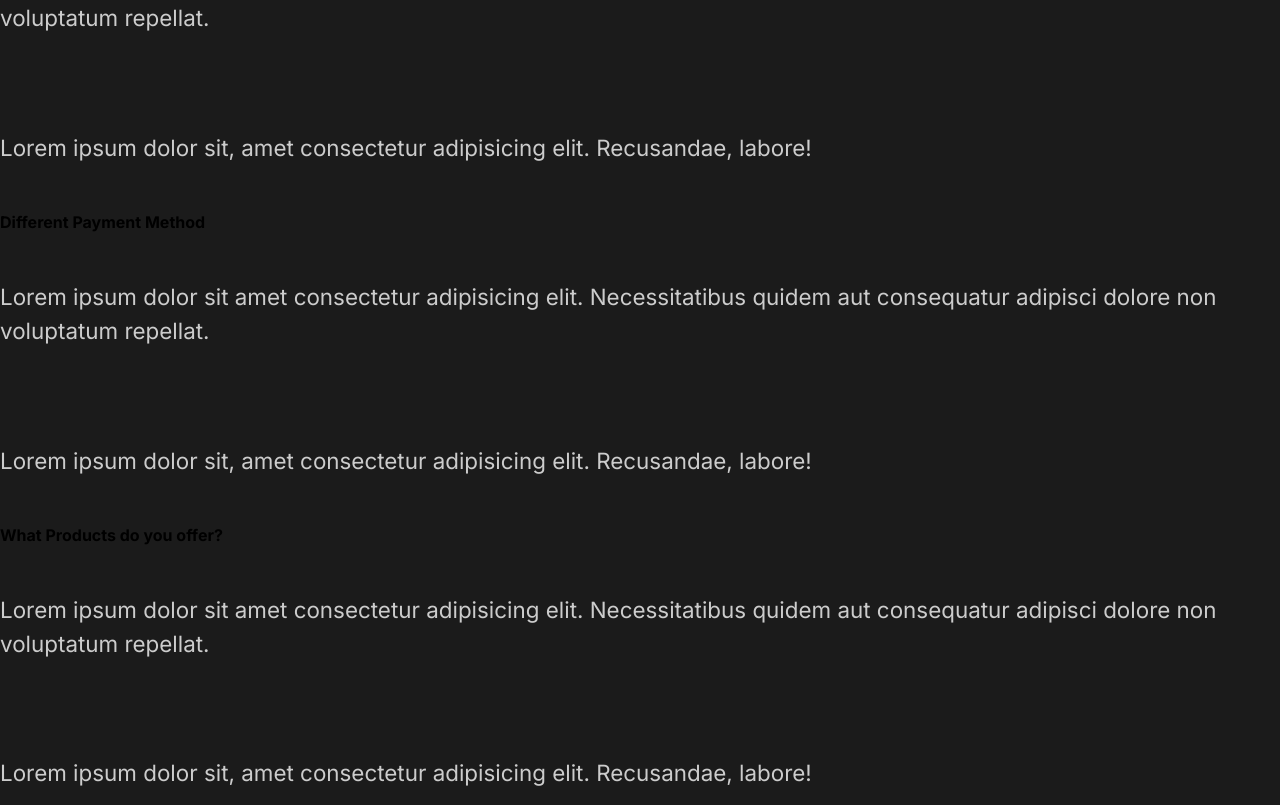
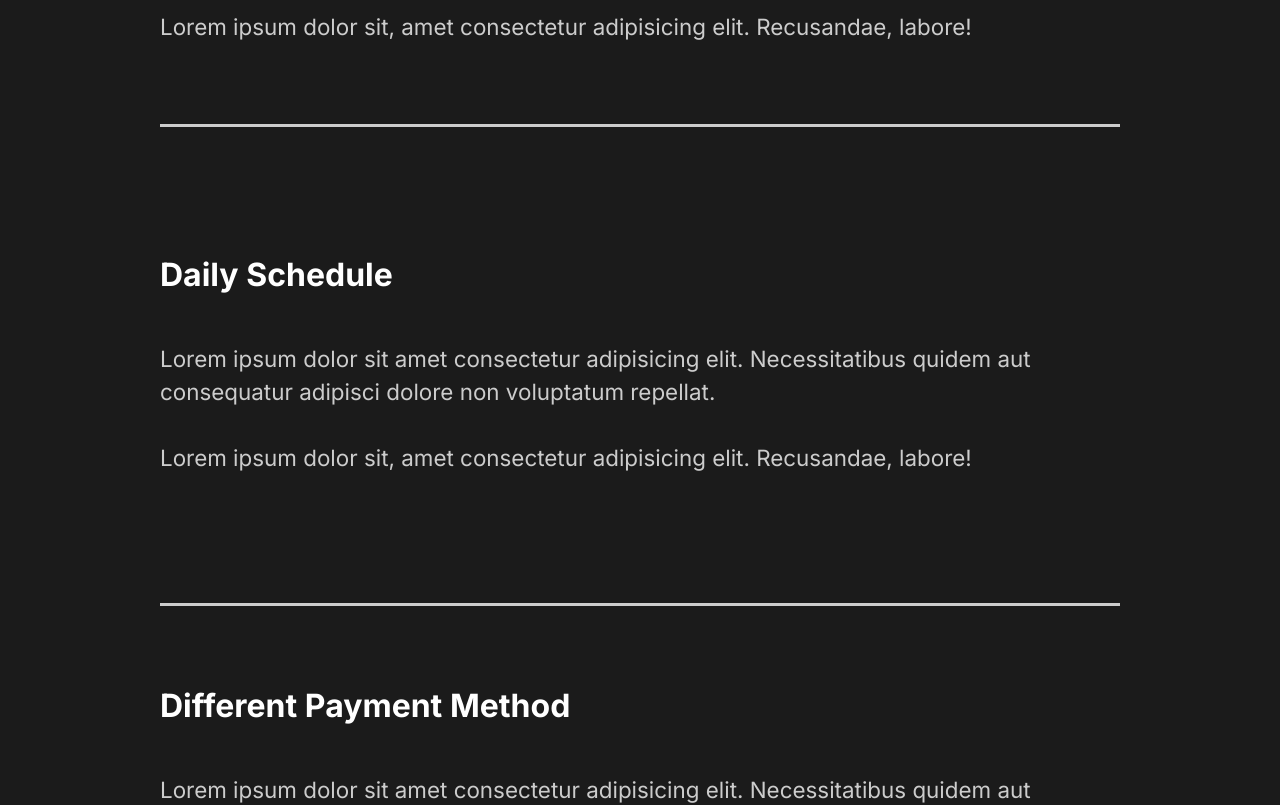
Before and after one commit to towerbrother/personalPortfolio-app, a React (Create React App) app: page / in a window 1280 px wide. Shown: the part 2561-3366 px from the top of the page. Built offline with nearby package versions, Linux system fonts and the light colour scheme.

Commit message:
Styled FAQSection using styled components.

```diff
--- a/src/components/FAQSection.js
+++ b/src/components/FAQSection.js
@@ -1,10 +1,12 @@
 import React from "react";
+import styled from "styled-components";
+import { StyledLayout } from "./../styles";
 
 const FAQSection = () => {
   return (
-    <div className="faq">
+    <FAQ>
       <h2>
-        Any Questions <span>FAQ</span>
+        Any Questions<span>FAQ</span>
       </h2>
       <div className="question">
         <h4>How Do I Start?</h4>
@@ -19,6 +21,7 @@
             Recusandae, labore!
           </p>
         </div>
+        <div className="faq-line"></div>
       </div>
       <div className="question">
         <h4>Daily Schedule</h4>
@@ -34,6 +37,8 @@
           </p>
         </div>
       </div>
+      <div className="faq-line"></div>
+
       <div className="question">
         <h4>Different Payment Method</h4>
         <div className="answer">
@@ -61,9 +66,37 @@
             Recusandae, labore!
           </p>
         </div>
+        <div className="faq-line"></div>
       </div>
-    </div>
+    </FAQ>
   );
 };
 
 export default FAQSection;
+
+const FAQ = styled(StyledLayout)`
+  display: block;
+  span {
+    display: block;
+  }
+  h2 {
+    padding-bottom: 2rem;
+    font-weight: lighter;
+  }
+  .faq-line {
+    background: #cccccc;
+    height: 0.2rem;
+    margin: 2rem 0rem;
+    width: 100%;
+  }
+  .question {
+    padding: 3rem 0rem;
+    cursor: pointer;
+  }
+  .answer {
+    padding: 2rem 0rem;
+    p {
+      padding: 1rem 0rem;
+    }
+  }
+`;
--- a/src/components/GlobalStyle.js
+++ b/src/components/GlobalStyle.js
@@ -38,6 +38,7 @@
 
     h4 {
         font-weight: bold;
+        font-size: 2rem;
     }
 
     span {
```
Also changed, not shown: 1 other file (tests, documents, lock files or other folders).
